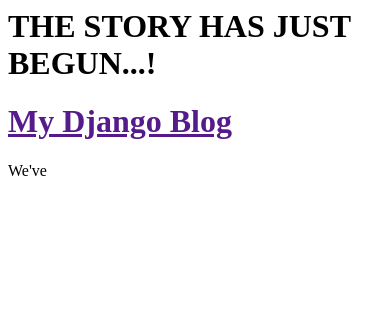
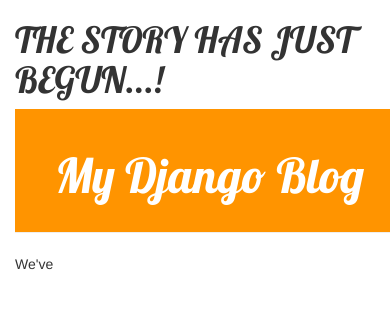
Before and after one commit to resa13/my-first-blog, a Django app: page / in a window 390 px wide. Shown: the top 309 px of the page. Run offline with Django 3.2, Linux system fonts and the light colour scheme; data that the repository does not hold is empty; some libraries are stand-ins or nearby versions.

Commit message:
some css added, design got better

```diff
--- /dev/null
+++ b/blog/static/css/blog.css
@@ -0,0 +1,30 @@
+h1 a {
+  color: #FCA205;
+  font-family: 'Lobster';
+}
+
+body {
+  padding-left: 15px;
+}
+
+
+.page-header { background-color: #ff9400; margin-top: 0; padding: 20px 20px 20px 40px;
+}
+.page-header h1, .page-header h1 a, .page-header h1 a:visited, .page-header h1 a:active { color: #ffffff; font-size: 36pt; text-decoration: none;
+}
+.content { margin-left: 40px;
+}
+h1, h2, h3, h4 { font-family: 'Lobster', cursive;
+}
+.date { color: #828282;
+}
+.save { float: right;
+}
+.post-form textarea, .post-form input { width: 100%;
+}
+.top-menu, .top-menu:hover, .top-menu:visited { color: #ffffff; float: right; font-size: 26pt; margin-right: 20px;
+}
+.post { margin-bottom: 70px;
+}
+.post h1 a, .post h1 a:visited { color: #000000;
+}
--- a/blog/templates/blog/post_list.html
+++ b/blog/templates/blog/post_list.html
@@ -1,20 +1,37 @@
+{% load staticfiles %}
 <html>
  <head>
+   <link rel="stylesheet" href="//maxcdn.bootstrapcdn.com/bootstrap/3.2.0/css/bootstrap.min.css">
+   <link rel="stylesheet" href="//maxcdn.bootstrapcdn.com/bootstrap/3.2.0/css/bootstrap-theme.min.css">
+   <link href="//fonts.googleapis.com/css?family=Lobster&subset=latin,latin-ext" rel="stylesheet" type="text/css">
+   <link rel="stylesheet" href="{% static 'css/blog.css' %}">
+
     <title>My Django Blog</title>
 </head>
  <body>
 <h1>THE STORY HAS JUST BEGUN...! </h1>
-    <div>
+    <div class="page-header">
        <h1><a href="">My Django Blog</a></h1>
     </div>
     <div>
-      {% for post in posts %}
-        <div>
-          <p> published: {{ post.published_date }} </p>
-          <h1><a href=""> {{ post.title }}</a></h1>
-          <p> {{ post.text|linebreaksbr }}</p>
-        </div>
-        {% endfor %}
+      <div class="content container">
+        <div class="row">
+          <div class="col-md-8">
+            {% for post in posts %}
+            <div class="post">
+              <div class="date">
+                <p>published: {{ post.published_date }}</p>
+              </div>
+               <h1>
+                 <a href="">{{ post.title }}</a>
+               </h1>
+                <p>{{ post.text|linebreaksbr }}</p>
+              </div>
+               {% endfor %}
+            </div>
+            </div>
+           </div>
+
     </div>
 
 
```
